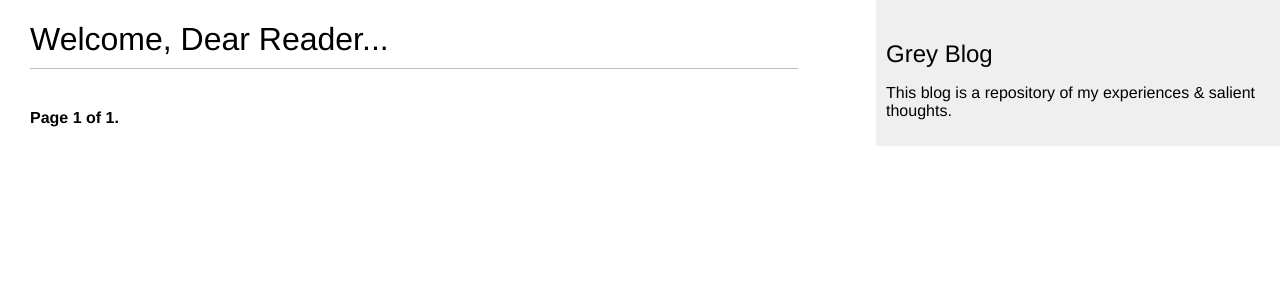
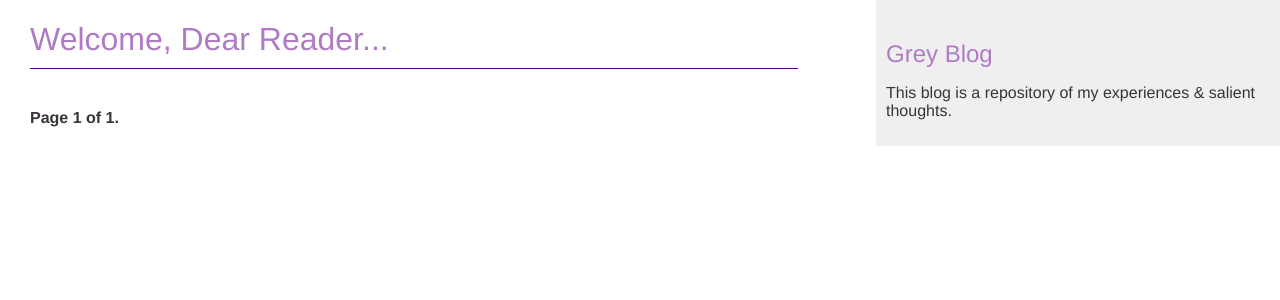
Before and after one commit to Codexgrey/Blog-It, a Django app: page /blog/ in a window 1280 px wide. Shown: the top 300 px of the page. Run offline with Django 3.2, Linux system fonts and the light colour scheme; data that the repository does not hold is empty.

Commit message:
chapter 1 complete

```diff
--- a/blog/static/css/blog.css
+++ b/blog/static/css/blog.css
@@ -1,23 +1,26 @@
 body {
     margin:0;
     padding:0;
+    color: #3a333b;  /* added this */
     font-family:helvetica, sans-serif;
 }
 
 a {
-    color:#00abff;
+    color:#b07bc5;  /* changed this */
     text-decoration:none;
 }
 
 h1 {
     font-weight:normal;
-    border-bottom:1px solid #bbb;
+    border-bottom:1px solid #550077;  /* changed this */
     padding:0 0 10px 0;
+    color: #b07bc5   /* added this */
 }
 
 h2 {
     font-weight:normal;
     margin:30px 0 0;
+    color:#b07bc5;  /* added this */
 }
 
 #content {
@@ -67,7 +70,7 @@ input, textarea {
 
 input[type=submit] {
     font-weight:bold;
-    background:#00abff;
+    background:#00abff;  /* initial <a/> color here */
     color:#fff;
     padding:10px 20px;
     font-size:14px;
```
Also changed, not shown: blog/migrations/0003_auto_20211103_0924.py (added).
